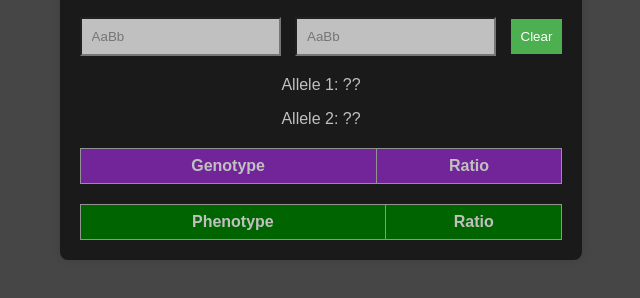
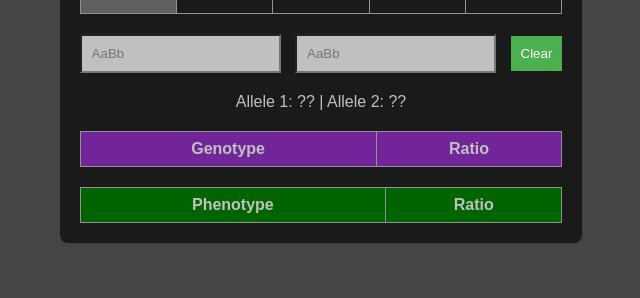
Before and after one commit to sandman9700/dihybrid-cross-calculator, a plain HTML site: page index.html in a window 1280 px wide. Shown: the part 364-662 px from the top of the page, without its empty margins (319-959 px from the left). Drawn offline with Linux system fonts and the light colour scheme.

Commit message:
Update index.html

```diff
--- a/index.html
+++ b/index.html
@@ -18,8 +18,7 @@
         </div>
         <p id="errMsg" class="error-msg">Invalid input <b>:(</b></p>
         <div class="allele-display">
-            <p>Allele 1: <span id="allele1"></span></p>
-            <p>Allele 2: <span id="allele2"></span></p>
+            <p>Allele 1: <span id="allele1"></span> | Allele 2: <span id="allele2"></span></p>
         </div>
         <div class="result-tables">
             <table id="genTable"></table>
```
